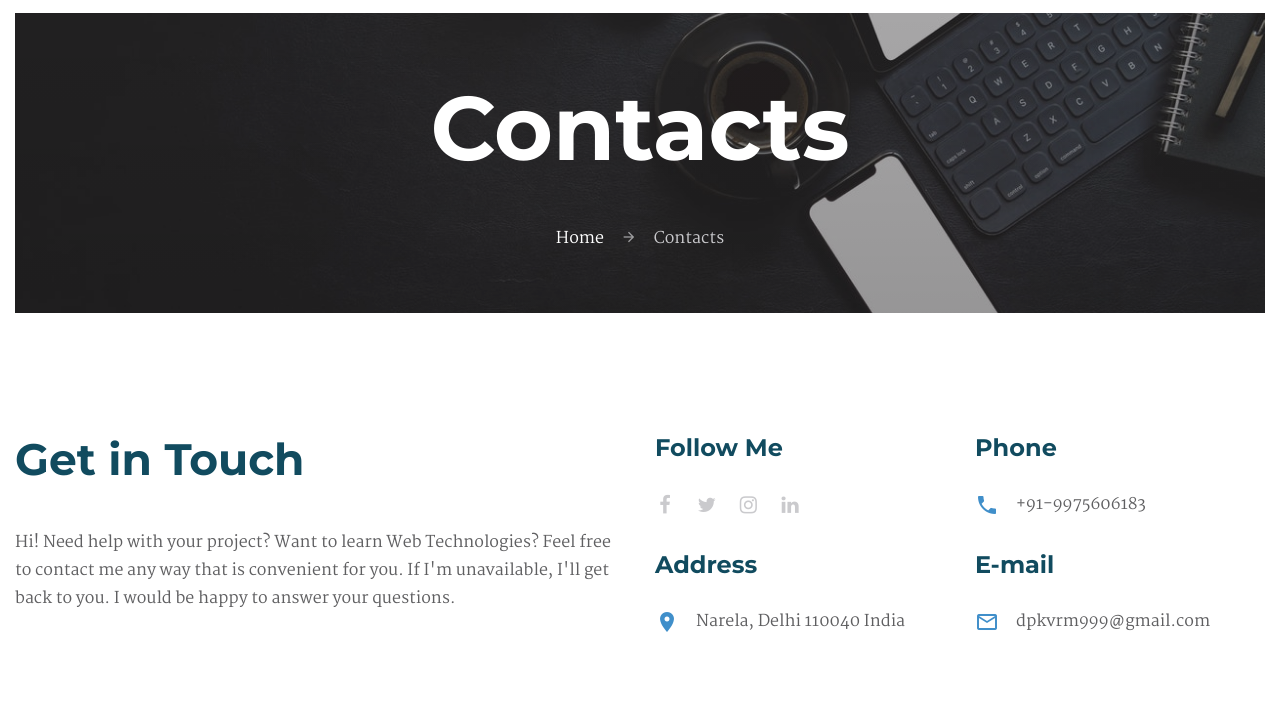
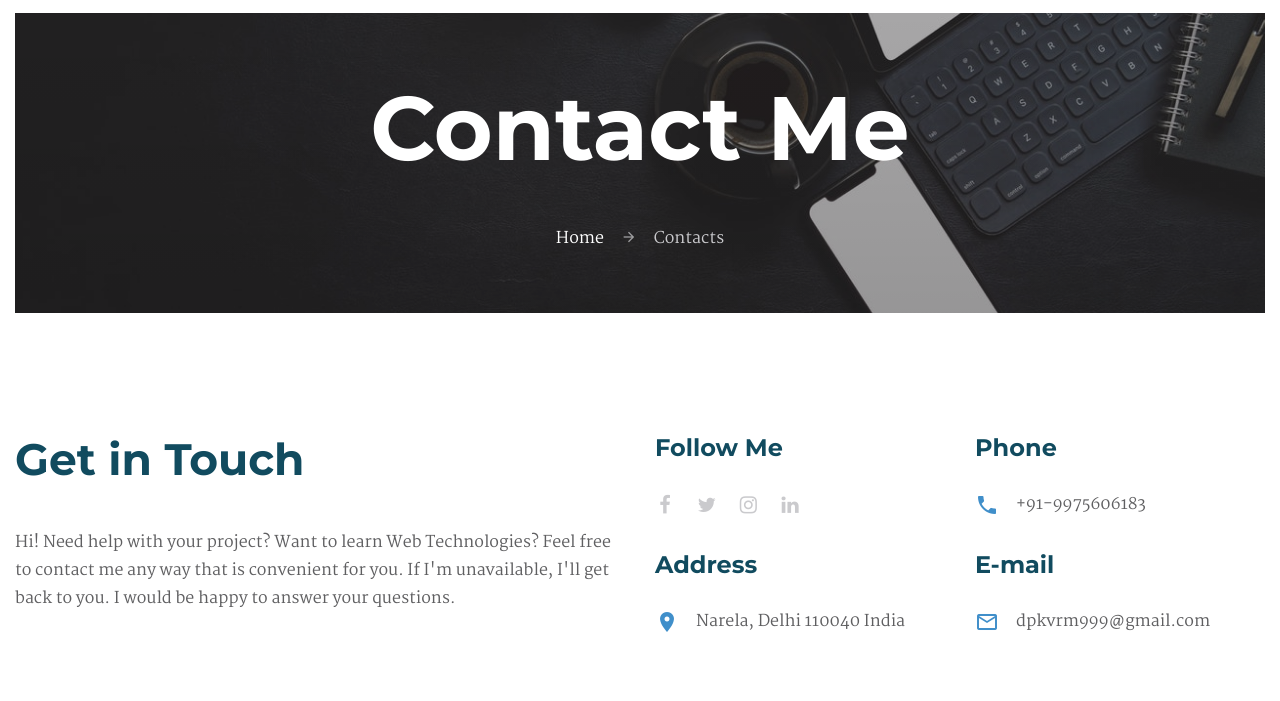
Before and after one commit to vrmadeepak/vermadeepak.in, a plain HTML site: page contact.html in a window 1280 px wide. Shown: the part 99-800 px from the top of the page. Drawn offline with Linux system fonts and the light colour scheme.

Commit message:
cpanel yml file

```diff
--- a/contact.html
+++ b/contact.html
@@ -73,7 +73,7 @@
         <div class="shell-wide">
           <div class="bg-dark-overlay section-bredcrumbs bg-image-breadcrumbs-1">
             <div class="breadcrumb-wrapper">
-              <h1 class="title">Contacts</h1>
+              <h1 class="title">Contact Me</h1>
               <ol class="breadcrumbs-custom">
                 <li><a href="index.html">Home</a></li>
                 <li>Contacts
```
Also changed, not shown: 1 other file.
